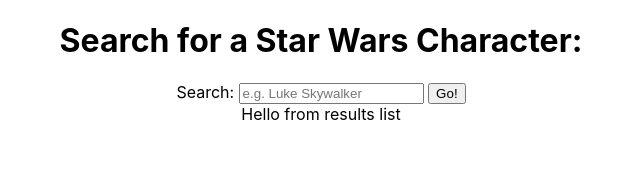
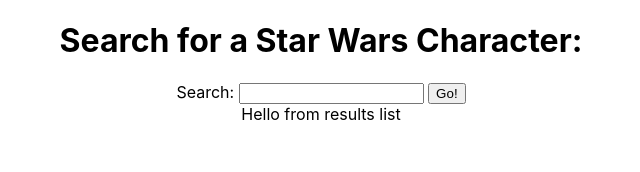
Before and after one commit to thinkful-ei-bee/farah-starwars-deploy, a React (Create React App) app: page / in a window 1280 px wide. Shown: the top 172 px of the page, without its empty margins (319-959 px from the left). Built offline with nearby package versions, Linux system fonts and the light colour scheme; no server answers.

Commit message:
added update search

```diff
--- a/src/App.js
+++ b/src/App.js
@@ -10,25 +10,24 @@
     error: null,
   }
 
-  componentDidMount() {
-    fetch(`https://swapi.co/api/people`)
-      .then(peopleRes => peopleRes.json())
+  updateSearch = (searchTerm) => {
+    this.setState({searchTerm});
+  }
+
+  handleSubmit = e => {
+    e.preventDefault();
+    //get data from api
+    fetch(`https://swapi.co/api/people/?search=`+this.state.searchTerm)
+      .then(res => res.json())
       .then (data => {
-        //console.log(data)
+        // add data from api to characters
         this.setState({
           characters: data
         })
-        console.log(this.state.characters)
+      console.log(this.characters)
       })
       .catch(err => console.log(err));
   }
-
-  // handleSubmit = e => {
-  //   //get value for api
-  //   e.preventDefault();
-
-  //   //add to api
-  // }
 
 
   render() {
@@ -36,7 +35,16 @@
       <main className="App">
         <h1>Search for a Star Wars Character:</h1>
         <div className="search">
-          <SearchForm searchTerm={this.state.searchTerm} />
+          <form onSubmit={this.handleSubmit}>
+            <label htmlFor="searchStarwars">
+              Search: {' '}
+            </label>
+            <input
+              onChange={e => this.updateSearch(e.target.value)}
+              id="searchStarwars"
+              type="text"/>{' '}
+            <button type="submit">Go!</button>
+          </form>
         </div>
         <div className="results">
           <ResultsList />
--- a/src/SearchForm/SearchForm.js
+++ b/src/SearchForm/SearchForm.js
@@ -6,17 +6,40 @@
     validationMessages: {}
   }
 
+  handleSubmit = e => {
+    e.preventDefault();
+    //get form fields from event
+    const search  = e.target.value;
+    console.log(search);
+    this.setState({
+      searchTerm: search,
+    })
+
+    //get data from api
+    fetch(`https://swapi.co/api/people`)
+      .then(peopleRes => peopleRes.json())
+      .then (data => {
+        // add data from api to characters
+        this.setState({
+          characters: data
+        })
+      console.log(this.characters)
+      })
+      .catch(err => console.log(err));
+  }
+
   render(){
     return (
-      <form >
-          <label htmlFor="newNote">
+      <form onSubmit={e => this.handleSubmit(e)}>
+          <label htmlFor="searchStarwars">
             Search: {' '}
           </label>
           <input
+            // onChange={e => this.handleSubmit(e.target.value)}
             placeholder="e.g. Luke Skywalker"
-            id="newNote"
+            id="searchStarwars"
             type="text"/>{' '}
-          <button>Go!</button>
+          <button type="submit">Go!</button>
         </form>
     )
   }
```
